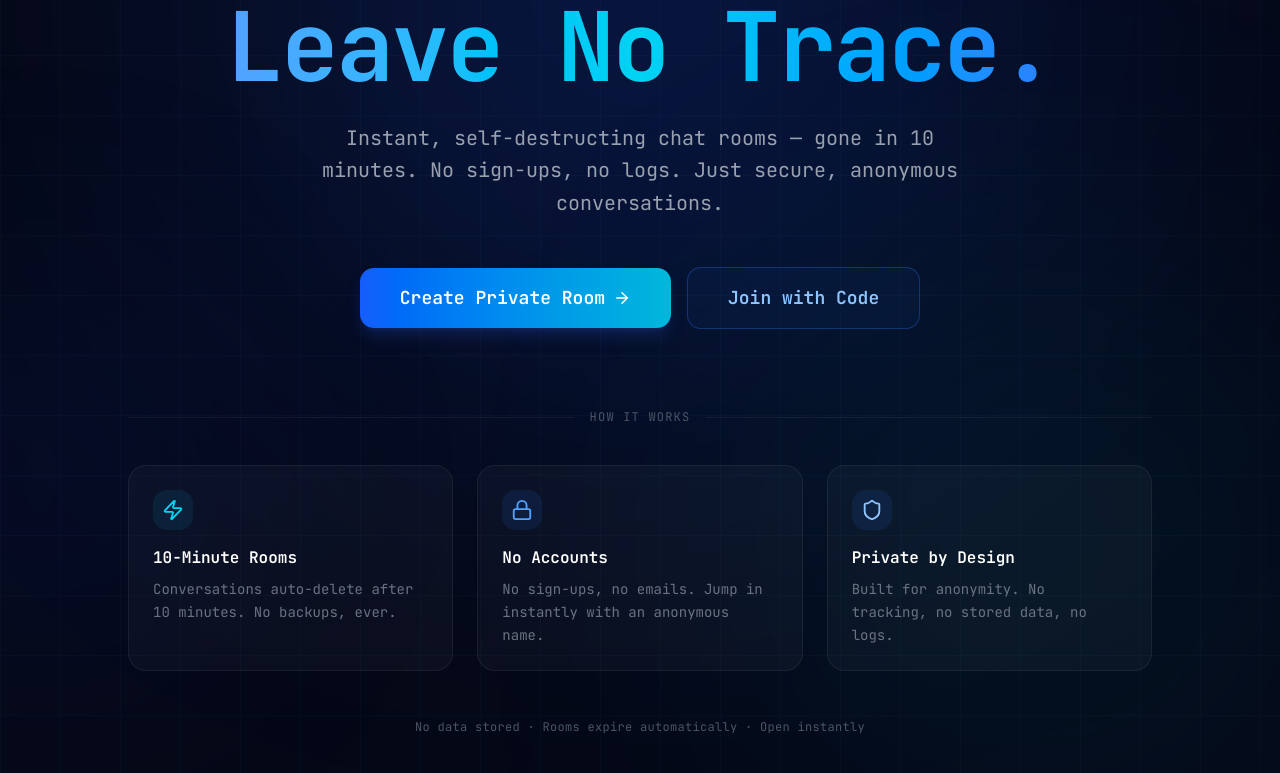
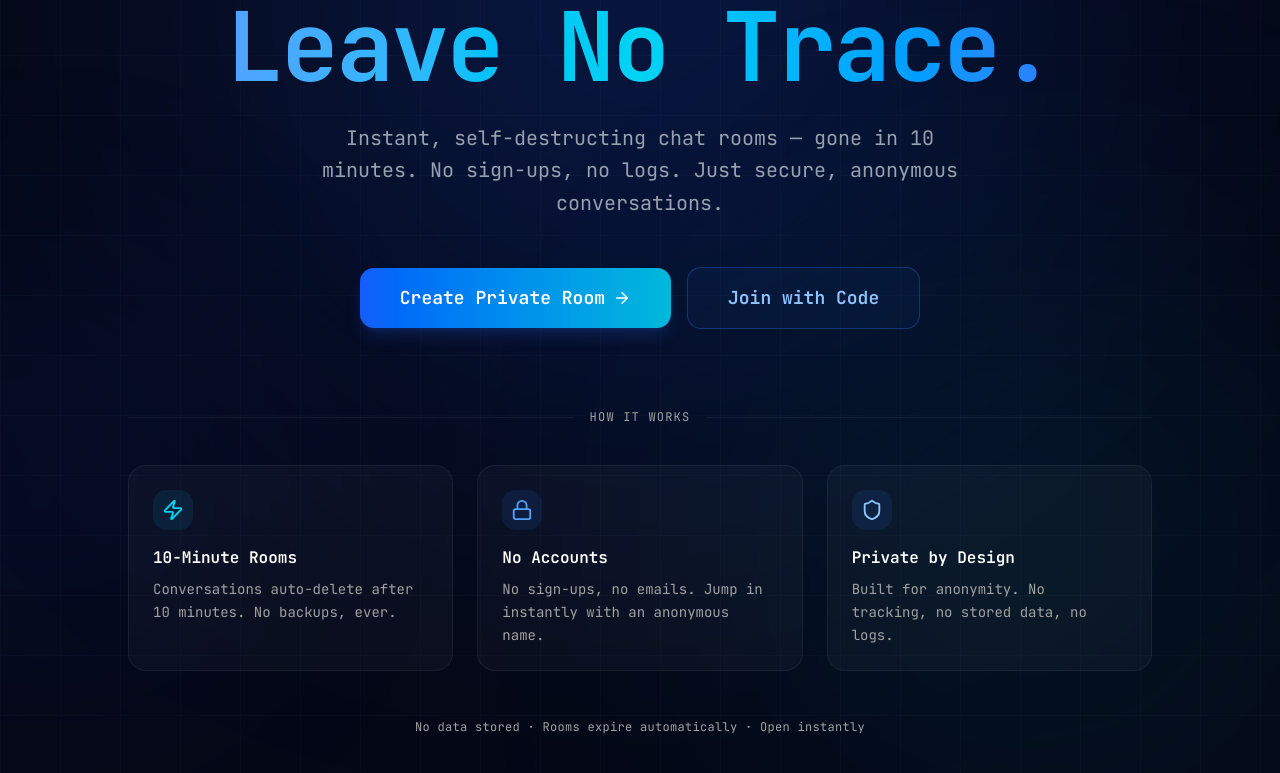
Before and after one commit to prabuddhaxdev/BlinkChat, a Next.js app: page / in a window 1280 px wide. Shown: the part 245-1018 px from the top of the page. Built offline with nearby package versions, Linux system fonts and the light colour scheme.

Commit message:
Update Home page UI

```diff
--- a/components/Home.tsx
+++ b/components/Home.tsx
@@ -74,7 +74,7 @@ export function Home() {
         {/* Divider with label */}
         <div className="flex items-center gap-4 mb-10">
           <div className="flex-1 h-px bg-white/[0.06]" />
-          <span className="text-xs text-gray-600 uppercase tracking-widest">
+          <span className="text-xs text-muted-foreground uppercase tracking-widest">
             How it works
           </span>
           <div className="flex-1 h-px bg-white/[0.06]" />
@@ -114,13 +114,13 @@ export function Home() {
               <h3 className="font-semibold text-base text-white mb-2">
                 {title}
               </h3>
-              <p className="text-gray-500 text-sm leading-relaxed">{desc}</p>
+              <p className="text-muted-foreground text-sm leading-relaxed">{desc}</p>
             </div>
           ))}
         </div>
 
         {/* Bottom footnote */}
-        <p className="mt-12 text-xs text-gray-600 tracking-wide">
+        <p className="mt-12 text-xs text-muted-foreground tracking-wide">
           No data stored · Rooms expire automatically · Open instantly
         </p>
       </div>
```
